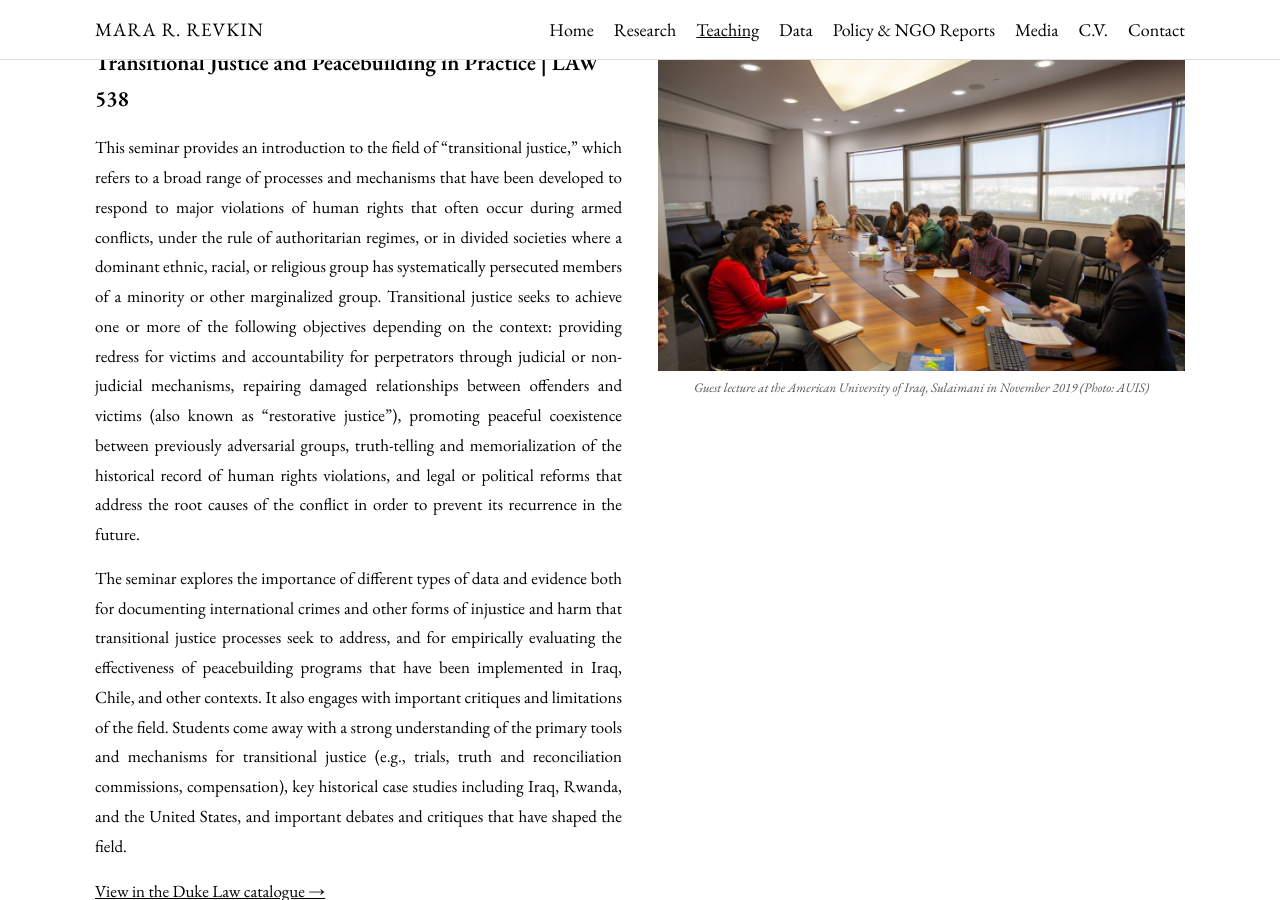
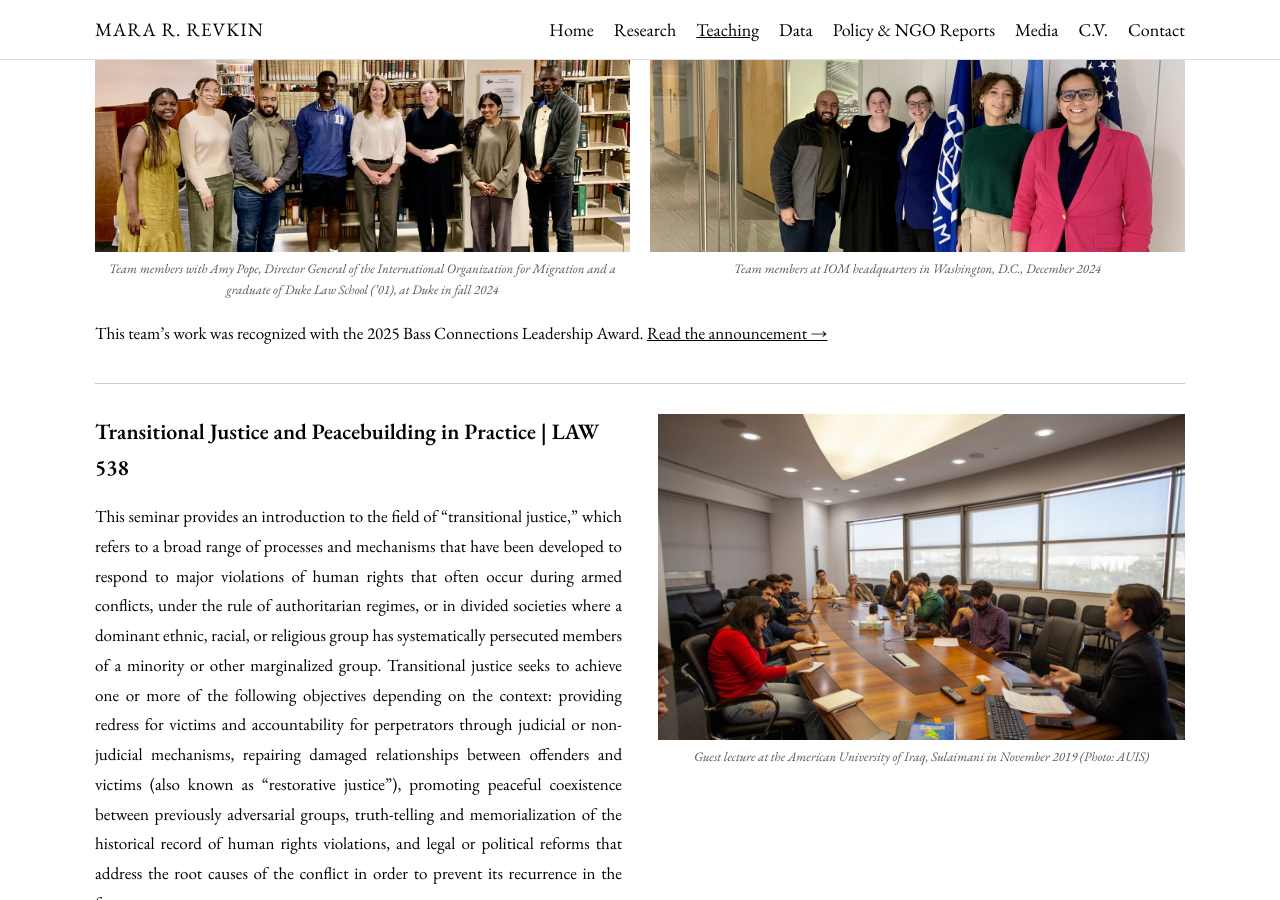
Before and after one commit to mrevkin/mrevkin.github.io, a Jekyll site: the page teaching.html, which Jekyll copies as it is, in a window 1280 px wide and 900 px high, scrolled down 520 px. Built offline with Jekyll 4.4.1, drawn with Linux system fonts in a browser that asks for light colours.

Commit message:
Add Bass Connections team photos and award link to Teaching page

```diff
--- a/teaching.html
+++ b/teaching.html
@@ -63,6 +63,22 @@
       </p>
       <p style="margin-top:16px; font-size:17px;">
         <a href="https://bassconnections.duke.edu/project/evidence-based-humanitarian-aid-delivery-south-sudan-2024-2025/" target="_blank">Learn more on the Bass Connections project page &rarr;</a>
+      </p>
+
+      <div class="photo-pair">
+        <div>
+          <img src="bass-team-duke.jpg" alt="Bass Connections team members with Amy Pope, Director General of the International Organization for Migration, at Duke" />
+          <p class="img-caption">Team members with Amy Pope, Director General of the International Organization for Migration and a graduate of Duke Law School (&rsquo;01), at Duke in fall 2024</p>
+        </div>
+        <div>
+          <img src="bass-team-iom-dc.jpg" alt="Bass Connections team members at IOM headquarters in Washington, D.C." />
+          <p class="img-caption">Team members at IOM headquarters in Washington, D.C., December 2024</p>
+        </div>
+      </div>
+
+      <p style="margin-top:18px; font-size:17px;">
+        This team&rsquo;s work was recognized with the 2025 Bass Connections Leadership Award.
+        <a href="https://bassconnections.duke.edu/news/duke-law-faculty-member-recognized-exceptional-bass-connections-team-leadership/" target="_blank">Read the announcement &rarr;</a>
       </p>
     </div>
 
```
